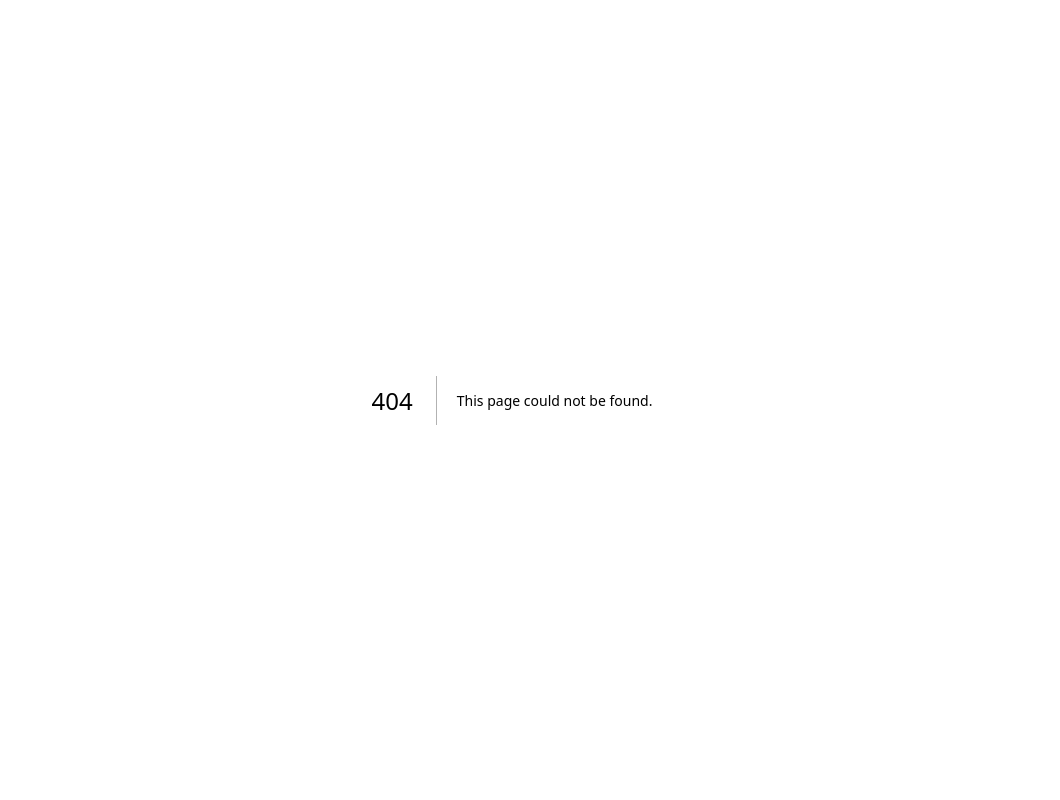
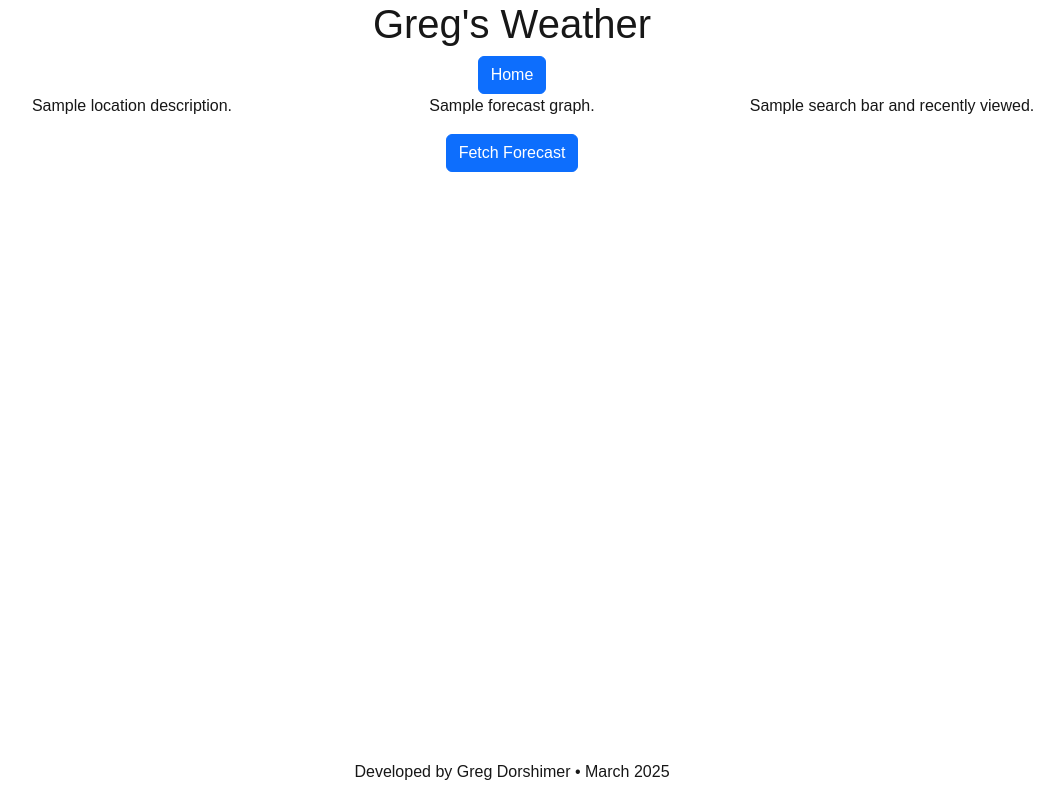
Before and after one commit to gregdorshimer/gregs-weather, a Next.js app: page /weather in a window 1280 px wide. Before the commit this address had no page. Shown: the whole page, without its empty margins (128-1188 px from the left). Built offline with nearby package versions, Linux system fonts and the light colour scheme.

Commit message:
added page route, started design

```diff
--- a/src/app/layout.js
+++ b/src/app/layout.js
@@ -1,3 +1,4 @@
+// import "bootstrap/dist/css/bootstrap.min.css";
 import { Geist, Geist_Mono } from "next/font/google";
 import "./globals.css";
 
@@ -12,16 +13,20 @@ const geistMono = Geist_Mono({
 });
 
 export const metadata = {
-  title: "Create Next App",
-  description: "Generated by create next app",
+  title: "Greg's Weather",
+  // TODO delete
+  // description: "Generated by create next app",
 };
 
 export default function RootLayout({ children }) {
   return (
     <html lang="en">
       <body
+        /* TODO change style, imports */
         className={`${geistSans.variable} ${geistMono.variable} antialiased`}
       >
+        {/* TODO delete */}
+        {/* <h1>Root Layout Text</h1> */}
         {children}
       </body>
     </html>
--- a/src/app/page.js
+++ b/src/app/page.js
@@ -1,6 +1,7 @@
 import Image from "next/image";
+import Link from "next/link"
 
-export default function Home() {
+export default function HomePage() {
   return (
     <div className="grid grid-rows-[20px_1fr_20px] items-center justify-items-center min-h-screen p-8 pb-20 gap-16 sm:p-20 font-[family-name:var(--font-geist-sans)]">
       <main className="flex flex-col gap-[32px] row-start-2 items-center sm:items-start">
@@ -24,7 +25,7 @@ export default function Home() {
             Save and see your changes instantly.
           </li>
           <li className="mb-2 tracking-[-.01em]">
-            Test edit.
+            Test edit. <Link href="/weather">Weather</Link>
           </li>
         </ol>
 
--- /dev/null
+++ b/src/app/weather/layout.js
@@ -0,0 +1,9 @@
+import "bootstrap/dist/css/bootstrap.min.css";
+
+export default function WeatherLayout({ children}) {
+    return (
+        <>
+            {children}
+        </>
+    );
+}
--- /dev/null
+++ b/src/app/weather/page.js
@@ -0,0 +1,52 @@
+import Link from "next/link"
+
+export default function WeatherPage({children}) {
+    return (
+        <div className="container text-center">
+
+            <div className="row">
+                {/* TODO title area */}
+                <h1>Greg's Weather</h1>
+                <Link href="/"><button type="button" className="btn btn-primary">Home</button></Link>
+            </div>
+
+
+
+
+            <div className="row">
+
+                <div className="col-4">
+                    {/* TODO left column for location description, legend */}
+                    <p>Sample location description.</p>
+                </div>
+
+                <div className="col-4">
+                    {/* TODO forecast graph content */}
+                    <p>Sample forecast graph.</p>
+                </div>
+
+                <div className="col-4">
+                    {/* TODO search bar and recent locations */}
+                    <p>Sample search bar and recently viewed.</p>
+                </div>
+
+            </div>
+
+
+
+            <div>
+                {/* TODO component for fetching forecast */}
+                <button type="button" className="btn btn-primary">Fetch Forecast</button>
+            </div>
+
+
+
+
+            <div className="container text-center fixed-bottom">
+                <p>Developed by Greg Dorshimer • March 2025</p>
+                {/* TODO footer here e.g. "Built by Greg Dorshimer 2025" */}
+            </div>
+
+        </div>
+    );
+}
```
Also changed, not shown: package.json (+5 -4 lines), 1 other file (tests, documents, lock files or other folders).
